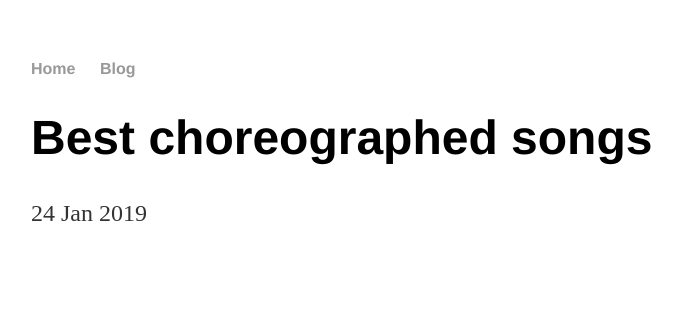
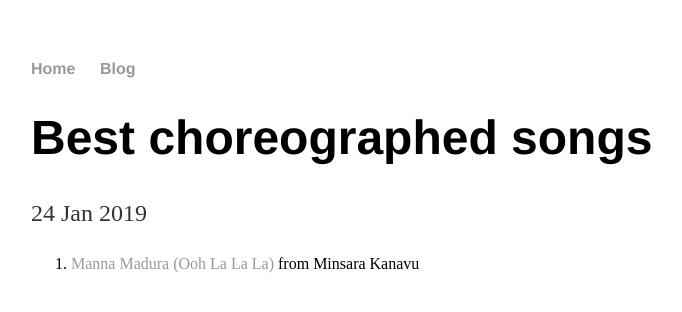
Before and after one commit to joe019/joe019.github.io, a Jekyll site: the page built from _posts/2019-01-24-best- choreographed- songs.md, in a window 1280 px wide. Shown: the top 312 px of the page, without its empty margins (161-843 px from the left). Built offline with Jekyll 4.4.1, drawn with Linux system fonts in a browser that asks for light colours.

Commit message:
Update 2019-01-24-best- choreographed- songs.md

```diff
--- a/_posts/2019-01-24-best- choreographed- songs.md
+++ b/_posts/2019-01-24-best- choreographed- songs.md
@@ -3,3 +3,5 @@ layout: post
 title: "Best choreographed songs"
 date: 2019-01-24
 ---
+
+1. [Manna Madura (Ooh La La La)](https://youtu.be/US-gPZzQDns) from Minsara Kanavu
```
